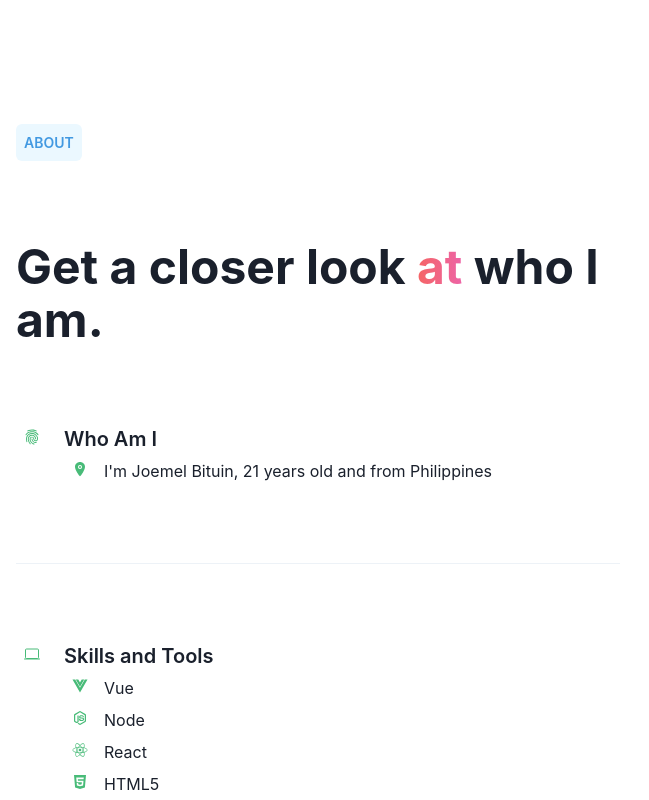
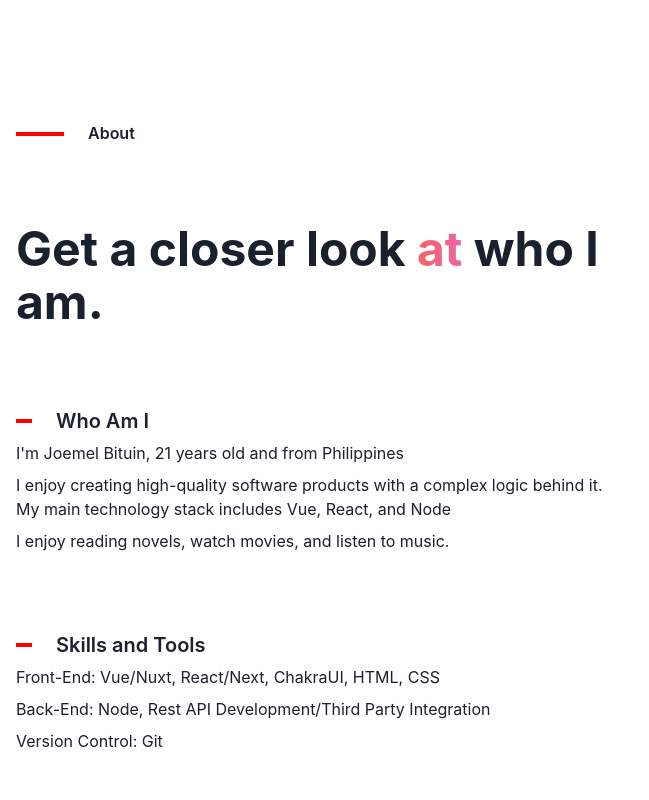
Before and after one commit to jBituin/joemelbituin, a Next.js app: page / in a window 1280 px wide. Shown: the part 820-1620 px from the top of the page, without its empty margins (0-649 px from the left). Built offline with nearby package versions, Linux system fonts and the light colour scheme.

Commit message:
Redesign about section

```diff
--- a/components/About.tsx
+++ b/components/About.tsx
@@ -12,95 +12,27 @@ import {
   HStack,
   Box,
   VStack,
-  useBreakpointValue,
 } from '@chakra-ui/react';
-import {
-  IoFingerPrint,
-  IoLaptopOutline,
-  IoLogoVue,
-  IoLogoReact,
-  IoLogoHtml5,
-  IoLogoCss3,
-  IoLogoGithub,
-  IoLogoNodejs,
-  IoLocation,
-} from 'react-icons/io5';
 
-const features = [
-  {
-    title: 'Who Am I',
-    contents: [
-      {
-        title: `I'm Joemel Bituin, 21 years old and from Philippines`,
-        icon: IoLocation,
-      },
-    ],
-    icon: IoFingerPrint,
-  },
-  {
-    title: 'Skills and Tools',
-    contents: [
-      {
-        title: 'Vue',
-        icon: IoLogoVue,
-      },
-      {
-        title: 'Node',
-        icon: IoLogoNodejs,
-      },
-      {
-        title: 'React',
-        icon: IoLogoReact,
-      },
-      {
-        title: 'HTML5',
-        icon: IoLogoHtml5,
-      },
-      {
-        title: 'CSS',
-        icon: IoLogoCss3,
-      },
-      {
-        title: 'Git',
-        icon: IoLogoGithub,
-      },
-    ],
-    icon: IoLaptopOutline,
-  },
-];
+import { IntroLine } from './IntroLine';
 
 export const About: React.FC = () => {
   return (
     <Container maxW={'8xl'} minH='100%' py={32}>
       <SimpleGrid columns={{ base: 1, md: 2 }} spacing={10}>
         <Stack spacing={20}>
-          <Text
-            textTransform={'uppercase'}
-            color={'blue.400'}
+          <Flex direction='row' alignItems='center'>
+            <IntroLine w='3rem' h='1' />
+            <Heading
+              HeadingTransform={'uppercase'}
               fontWeight={600}
-            fontSize={'sm'}
-            bg={useColorModeValue('blue.50', 'blue.900')}
-            p={2}
+              fontSize={'md'}
               alignSelf={'flex-start'}
               rounded={'md'}
             >
               About
-          </Text>
-          {/* <Heading
-            position='relative'
-            _before={{
-              content: "''",
-              width: '10%',
-              height: '20%',
-              position: 'absolute',
-              bottom: 10,
-              left: -20,
-              bg: 'red.400',
-              zIndex: -1,
-            }}
-          >
-            Get a closer look at who I am.
-          </Heading> */}
+            </Heading>
+          </Flex>
           <Heading
             lineHeight={1.1}
             fontSize={{ base: '2xl', sm: '3xl', md: '4xl', lg: '5xl' }}
@@ -115,34 +47,50 @@ export const About: React.FC = () => {
             </Text>{' '}
             who I am.{' '}
           </Heading>
-          <Stack
-            spacing={20}
-            divider={
-              <StackDivider
-                borderColor={useColorModeValue('gray.100', 'gray.700')}
-              />
-            }
-          >
-            {features.map((feature, idx) => (
-              <HStack key={idx} align={'top'} spacing={4}>
-                <Box color={'green.400'} px={2}>
-                  <Icon as={feature.icon} />
-                </Box>
+          <Stack spacing={20}>
+            <HStack align={'top'} spacing={4}>
               <VStack align={'start'}>
+                <Flex direction='row' alignItems='center'>
+                  <IntroLine w='1rem' h='1' />
                   <Heading size='md' fontWeight={600}>
-                    {feature.title}
+                    Who Am I
                   </Heading>
-                  {feature.contents.map((content) => (
-                    <HStack align={'start'} key={content.title}>
-                      <Box color={'green.400'} px={2}>
-                        <Icon as={content.icon} />
-                      </Box>
-                      <Text>{content.title}</Text>
-                    </HStack>
-                  ))}
+                </Flex>
+                <VStack align={'start'}>
+                  <Text as='p'>
+                    I'm Joemel Bituin, 21 years old and from Philippines
+                  </Text>
+                  <Text as='p'>
+                    I enjoy creating high-quality software products with a
+                    complex logic behind it. My main technology stack includes
+                    Vue, React, and Node
+                  </Text>
+                  <Text as='p'>
+                    I enjoy reading novels, watch movies, and listen to music.
+                  </Text>
+                </VStack>
               </VStack>
             </HStack>
-            ))}
+
+            <HStack align={'top'} spacing={4}>
+              <VStack align={'start'}>
+                <Flex direction='row' alignItems='center'>
+                  <IntroLine w='1rem' h='1' />
+                  <Heading size='md' fontWeight={600}>
+                    Skills and Tools
+                  </Heading>
+                </Flex>
+                <VStack align={'start'}>
+                  <Text as='p'>
+                    Front-End: Vue/Nuxt, React/Next, ChakraUI, HTML, CSS
+                  </Text>
+                  <Text as='p'>
+                    Back-End: Node, Rest API Development/Third Party Integration
+                  </Text>
+                  <Text as='p'>Version Control: Git</Text>
+                </VStack>
+              </VStack>
+            </HStack>
           </Stack>
         </Stack>
         {/* <Flex>
```
Lines whose indentation alone changed are shown as unchanged.
